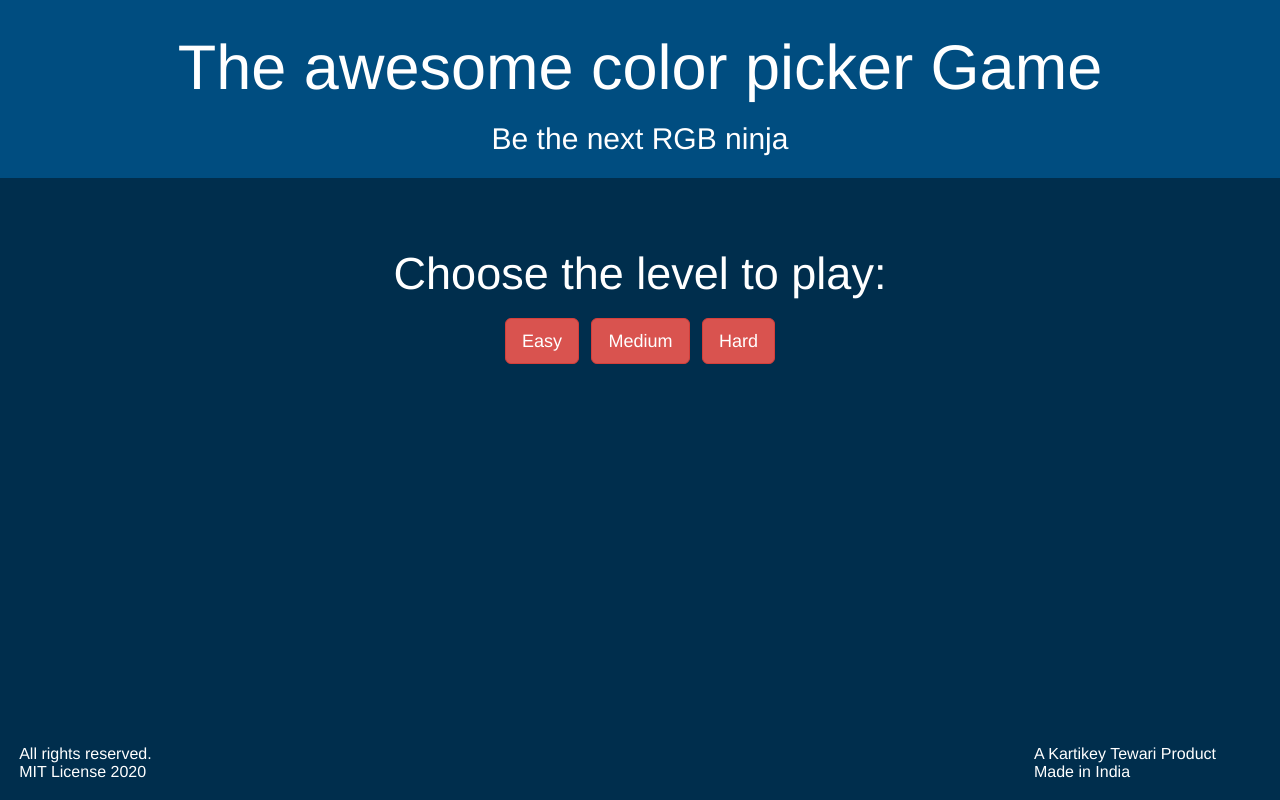
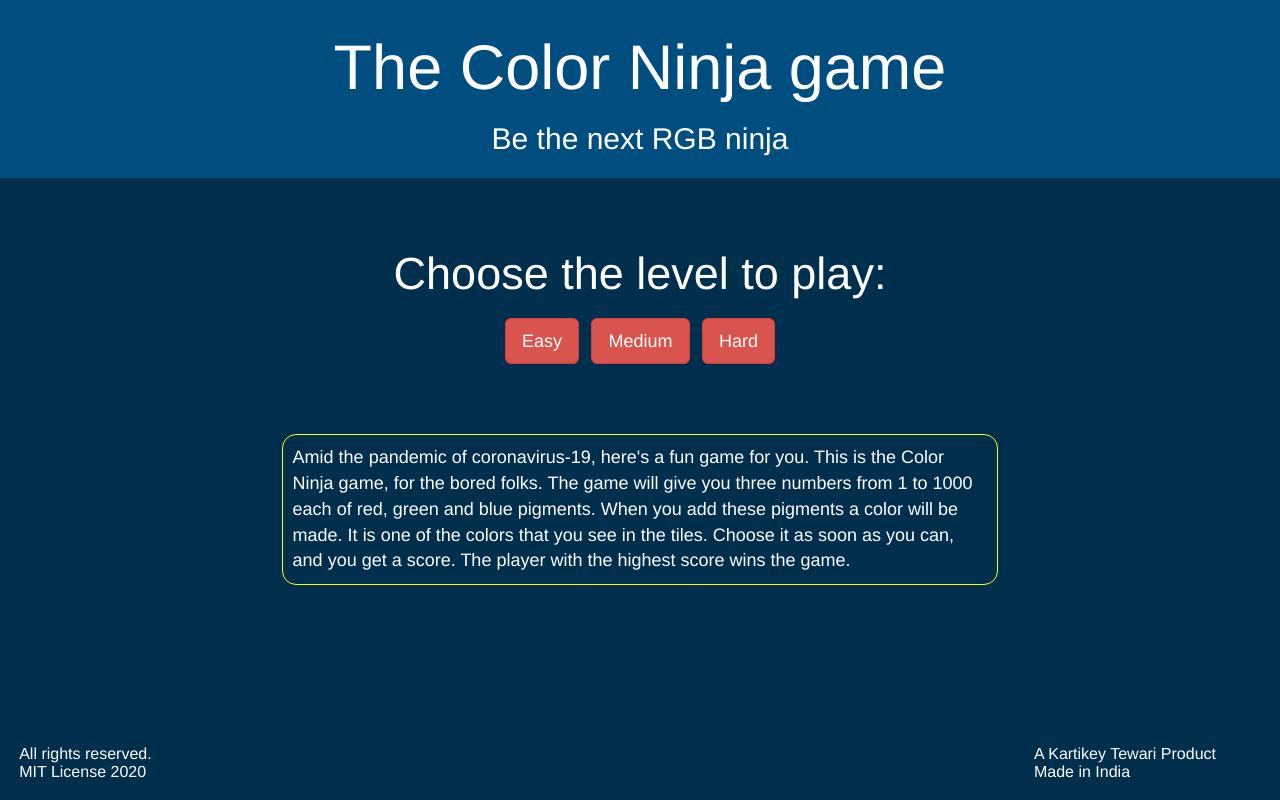
Before and after one commit to kartikeytewari/Color-Ninja, a plain HTML site: page index.html in a window 1280 px wide. Drawn offline with nearby package versions, Linux system fonts and the light colour scheme.

Commit message:
On branch master  Changes to be committed: 	modified:   index.css 	modified:   index.html
added note for instruction in index page

```diff
--- a/index.css
+++ b/index.css
@@ -45,3 +45,14 @@ td
 {
     color: white;
 }
+
+.note
+{
+    color: white;
+    margin-right: 22%;
+    margin-left: 22%;
+    font-size: 18px;
+    border: 1px solid yellow;
+    padding: 10px;
+    border-radius: 14px;
+}
--- a/index.html
+++ b/index.html
@@ -9,7 +9,7 @@
     <body>
 
         <div class="jumbotron header">
-            <h1>The awesome color picker Game</h1>
+            <h1>The Color Ninja game </h1>
             <h2>Be the next RGB ninja</h2>
         </div>
 
@@ -18,6 +18,13 @@
             <a href="level_html/easy.html"> <button class="btn btn-danger btn-lg"> Easy </button> </a>
             <a href="level_html/medium.html"> <button class="btn btn-danger btn-lg"> Medium </button> </a>
             <a href="level_html/hard.html"> <button class="btn btn-danger btn-lg"> Hard </button> </a>
+        </div>
+
+        <div class="note">
+            Amid the pandemic of coronavirus-19, here's a fun game for you. This is the Color Ninja game, for the bored folks.
+            The game will give you three numbers from 1 to 1000 each of red, green and blue pigments. When you add these pigments a color will be made.
+            It is one of the colors that you see in the tiles. Choose it as soon as you can, and you get a score. The player with the highest
+            score wins the game.
         </div>
 
         <div class="lower">
```
